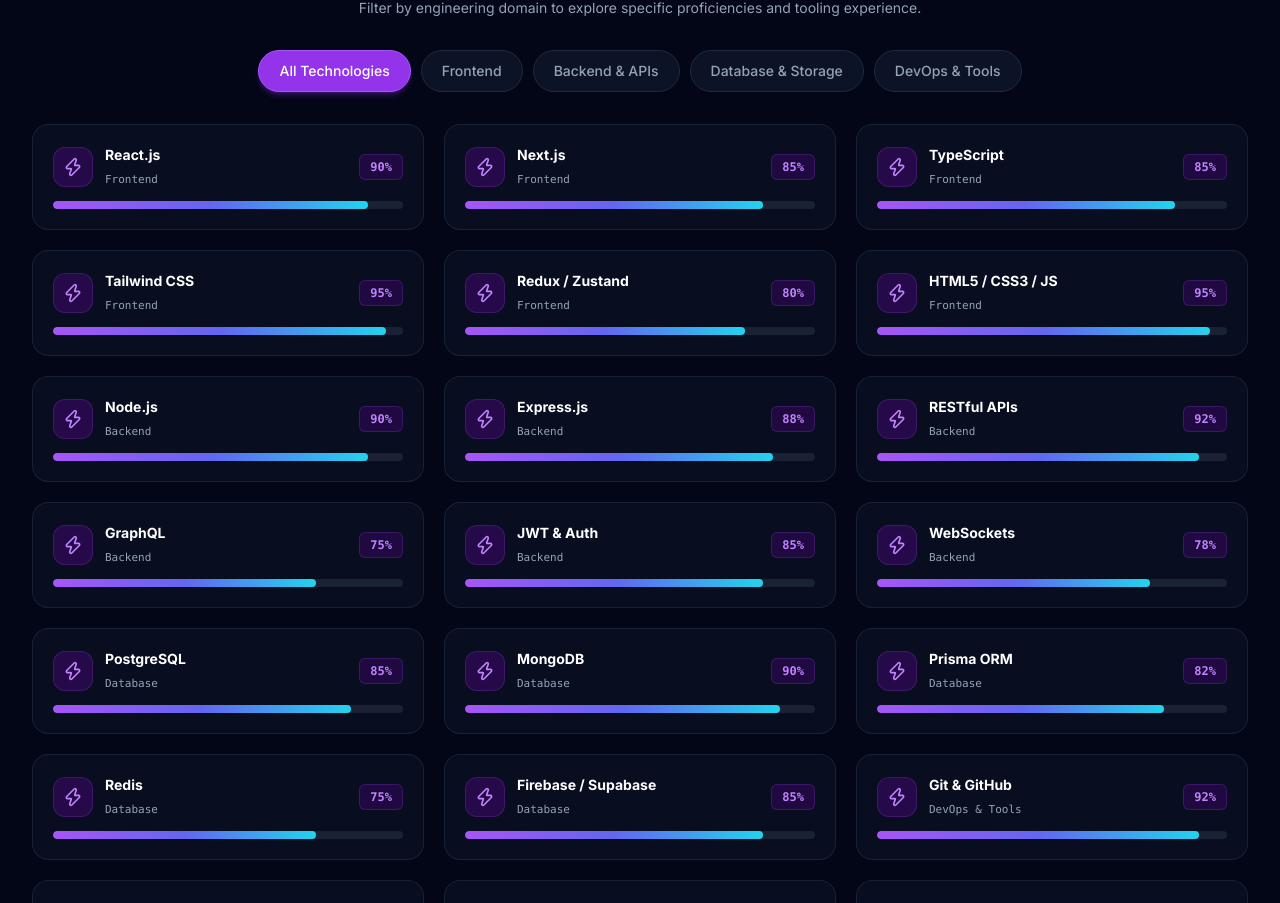
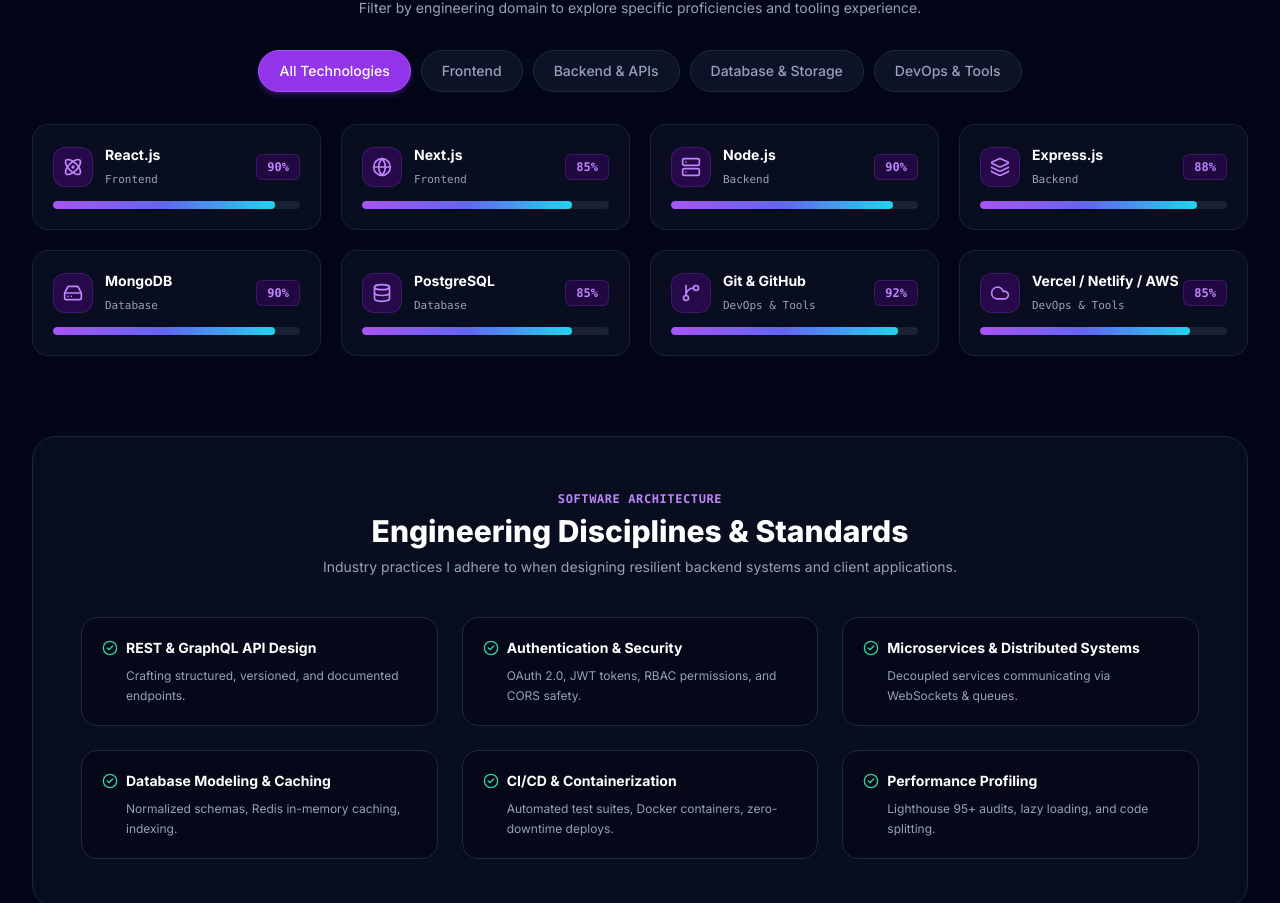
Before and after one commit to yazantechofficial89/portfolio, a React (Vite) app: page /skills in a window 1280 px wide. Shown: the part 1897-2800 px from the top of the page. Built offline with nearby package versions, Linux system fonts and the light colour scheme.

Commit message:
Curate Tools, Libraries & Runtimes to core 8 technologies requested by user

```diff
--- a/src/components/Skills.jsx
+++ b/src/components/Skills.jsx
@@ -16,7 +16,9 @@
   Terminal,
   Container,
   Palette,
-  ArrowRight
+  ArrowRight,
+  Atom,
+  HardDrive
 } from 'lucide-react';
 import { skillsData } from '../data/portfolioData';
 
@@ -87,9 +89,22 @@
         {/* Skills Grid */}
         <motion.div
           layout
-          className="mt-12 grid grid-cols-1 sm:grid-cols-2 lg:grid-cols-3 gap-5"
+          className="mt-12 grid grid-cols-1 sm:grid-cols-2 lg:grid-cols-4 gap-5"
         >
-          {filteredSkills.map((skill, idx) => (
+          {filteredSkills.map((skill, idx) => {
+            const techIconMap = {
+              Atom: Atom,
+              Globe: Globe,
+              Server: Server,
+              Layers: Layers,
+              HardDrive: HardDrive,
+              Database: Database,
+              GitBranch: GitBranch,
+              Cloud: Cloud,
+            };
+            const SkillIcon = techIconMap[skill.icon] || Zap;
+
+            return (
               <motion.div
                 layout
                 key={skill.name}
@@ -101,7 +116,7 @@
                 <div className="flex items-center justify-between mb-3">
                   <div className="flex items-center gap-3">
                     <div className="w-10 h-10 rounded-xl bg-purple-950/60 border border-purple-500/20 flex items-center justify-center text-purple-400 group-hover:scale-110 group-hover:text-purple-300 transition-all">
-                    <Zap className="w-5 h-5" />
+                      <SkillIcon className="w-5 h-5" />
                     </div>
                     <div>
                       <h4 className="text-sm font-bold text-white group-hover:text-purple-300 transition-colors">
@@ -129,7 +144,8 @@
                   />
                 </div>
               </motion.div>
-          ))}
+            );
+          })}
         </motion.div>
 
         {/* CTA Link to Full Skills Page */}
--- a/src/data/portfolioData.js
+++ b/src/data/portfolioData.js
@@ -30,31 +30,17 @@
   frontend: [
     { name: "React.js", level: 90, icon: "Atom" },
     { name: "Next.js", level: 85, icon: "Globe" },
-    { name: "TypeScript", level: 85, icon: "FileCode2" },
-    { name: "Tailwind CSS", level: 95, icon: "Palette" },
-    { name: "Redux / Zustand", level: 80, icon: "Cpu" },
-    { name: "HTML5 / CSS3 / JS", level: 95, icon: "Code" },
   ],
   backend: [
     { name: "Node.js", level: 90, icon: "Server" },
     { name: "Express.js", level: 88, icon: "Layers" },
-    { name: "RESTful APIs", level: 92, icon: "Network" },
-    { name: "GraphQL", level: 75, icon: "Boxes" },
-    { name: "JWT & Auth", level: 85, icon: "ShieldCheck" },
-    { name: "WebSockets", level: 78, icon: "Radio" },
   ],
   database: [
+    { name: "MongoDB", level: 90, icon: "HardDrive" },
     { name: "PostgreSQL", level: 85, icon: "Database" },
-    { name: "MongoDB", level: 90, icon: "HardDrive" },
-    { name: "Prisma ORM", level: 82, icon: "Binary" },
-    { name: "Redis", level: 75, icon: "Zap" },
-    { name: "Firebase / Supabase", level: 85, icon: "Flame" },
   ],
   tools: [
     { name: "Git & GitHub", level: 92, icon: "GitBranch" },
-    { name: "Docker", level: 78, icon: "Container" },
-    { name: "Postman", level: 90, icon: "Send" },
-    { name: "Linux / Bash", level: 80, icon: "Terminal" },
     { name: "Vercel / Netlify / AWS", level: 85, icon: "Cloud" },
   ],
 };
--- a/src/pages/SkillsPage.jsx
+++ b/src/pages/SkillsPage.jsx
@@ -21,7 +21,11 @@
   ArrowRight,
   ExternalLink,
   ChevronRight,
-  Workflow
+  Workflow,
+  Atom,
+  Globe,
+  HardDrive,
+  GitBranch
 } from 'lucide-react';
 import { skillsData, mernStackData, coreValuesData } from '../data/portfolioData';
 
@@ -241,16 +245,29 @@
           </div>
 
           {/* Skills Grid */}
-          <div className="grid grid-cols-1 sm:grid-cols-2 lg:grid-cols-3 gap-5">
-            {filteredSkills.map((skill) => (
+          <div className="grid grid-cols-1 sm:grid-cols-2 lg:grid-cols-4 gap-5">
+            {filteredSkills.map((skill) => {
+              const techIconMap = {
+                Atom: Atom,
+                Globe: Globe,
+                Server: Server,
+                Layers: Layers,
+                HardDrive: HardDrive,
+                Database: Database,
+                GitBranch: GitBranch,
+                Cloud: Cloud,
+              };
+              const SkillIcon = techIconMap[skill.icon] || Zap;
+
+              return (
                 <div
                   key={skill.name}
-                className="p-5 rounded-2xl bg-slate-900/50 border border-slate-800/80 hover:border-purple-500/40 backdrop-blur-sm transition-all group"
+                  className="p-5 rounded-2xl bg-slate-900/50 border border-slate-800/80 hover:border-purple-500/40 backdrop-blur-sm transition-all group hover:-translate-y-1"
                 >
                   <div className="flex items-center justify-between mb-3">
                     <div className="flex items-center gap-3">
                       <div className="w-10 h-10 rounded-xl bg-purple-950/60 border border-purple-500/20 flex items-center justify-center text-purple-400 group-hover:scale-110 group-hover:text-purple-300 transition-all">
-                      <Zap className="w-5 h-5" />
+                        <SkillIcon className="w-5 h-5" />
                       </div>
                       <div>
                         <h4 className="text-sm font-bold text-white group-hover:text-purple-300 transition-colors">
@@ -275,7 +292,8 @@
                     />
                   </div>
                 </div>
-            ))}
+              );
+            })}
           </div>
         </section>
 
```
Lines whose indentation alone changed are shown as unchanged.
